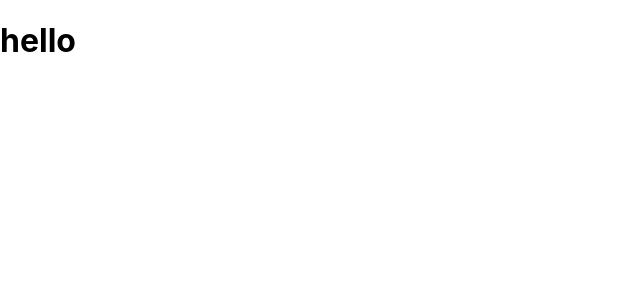
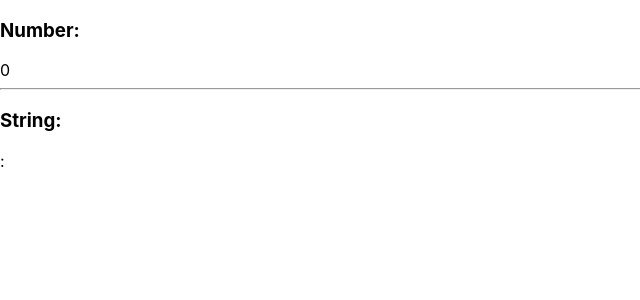
Before and after one commit to Wenqiang-Hu/redux, a React (Create React App) app: page / in a window 1280 px wide. Shown: the top 300 px of the page, without its empty margins (0-640 px from the left). Built offline with nearby package versions, Linux system fonts and the light colour scheme.

Commit message:
Add: provider, mapStateToProps (apply redux to react component)

```diff
--- a/src/component/app.jsx
+++ b/src/component/app.jsx
@@ -1,11 +1,16 @@
 import React, { Component } from 'react';
-
+import Number from './number';
+import String from './string';
 
 class App extends Component {
     state = {  }
     render() {
         return (
-            <h1>hello</h1>
+            <React.Fragment>
+                <Number />
+                <hr/>
+                <String />
+            </React.Fragment>
         );
     }
 }
--- /dev/null
+++ b/src/component/number.jsx
@@ -0,0 +1,22 @@
+import React, { Component } from 'react';
+import { connect } from 'react-redux';
+
+class Number extends Component {
+    state = {  }
+    render() {
+        return (
+            <React.Fragment>
+
+                <h3>Number:</h3>
+                <div>{this.props.number}</div>
+            </React.Fragment>
+        );
+    }
+}
+
+const mapStateToProps = (state, props) => {
+    return {
+        number: state.number,
+    }
+}
+export default connect(mapStateToProps)(Number);
--- /dev/null
+++ b/src/component/string.jsx
@@ -0,0 +1,21 @@
+import React, { Component } from "react";
+import { connect } from "react-redux";
+
+class String extends Component {
+    state = {};
+    render() {
+        return (
+            <React.Fragment>
+                <h3>String:</h3>
+                <div>{this.props.string}</div>
+            </React.Fragment>
+        );
+    }
+}
+
+const mapStateToProps = (state, props) => {
+    return {
+        string: state.string,
+    }
+}
+export default connect(mapStateToProps)(String);
--- a/src/index.js
+++ b/src/index.js
@@ -4,6 +4,7 @@ import "./index.css";
 import App from "./component/app";
 import { configureStore } from "@reduxjs/toolkit";
 import { combineReducers } from "redux";
+import { Provider } from "react-redux";
 
 // define reducer
 const f1 = (state = 0, action) => {
@@ -17,7 +18,7 @@ const f1 = (state = 0, action) => {
     }
 };
 
-const f2 = (state = "", action) => {
+const f2 = (state = ": ", action) => {
     switch (action.type) {
         case "concat":
             return state + action.char;
@@ -36,8 +37,8 @@ const f2 = (state = "", action) => {
 
 // use package
 const f3 = combineReducers({
-    f1: f1,
-    f2: f2,
+    number: f1,
+    string: f2,
 });
 
 // store
@@ -48,10 +49,14 @@ const store = configureStore({
 // need to declare subscribe first then dispatch will be effected
 store.subscribe(() => console.log(store.getState()));
 
-store.dispatch({ type: "add", value: 3 });
-store.dispatch({ type: "concat", char: "will" });
-store.dispatch({ type: "add", value: 3 });
-store.dispatch({ type: "sub", value: 3 });
+// store.dispatch({ type: "add", value: 3 });
+// store.dispatch({ type: "concat", char: "will" });
+// store.dispatch({ type: "add", value: 3 });
+// store.dispatch({ type: "sub", value: 3 });
 
 const root = ReactDOM.createRoot(document.getElementById("root"));
-root.render(<App />);
+root.render(
+    <Provider store={store}>
+        <App />
+    </Provider>
+);
```
